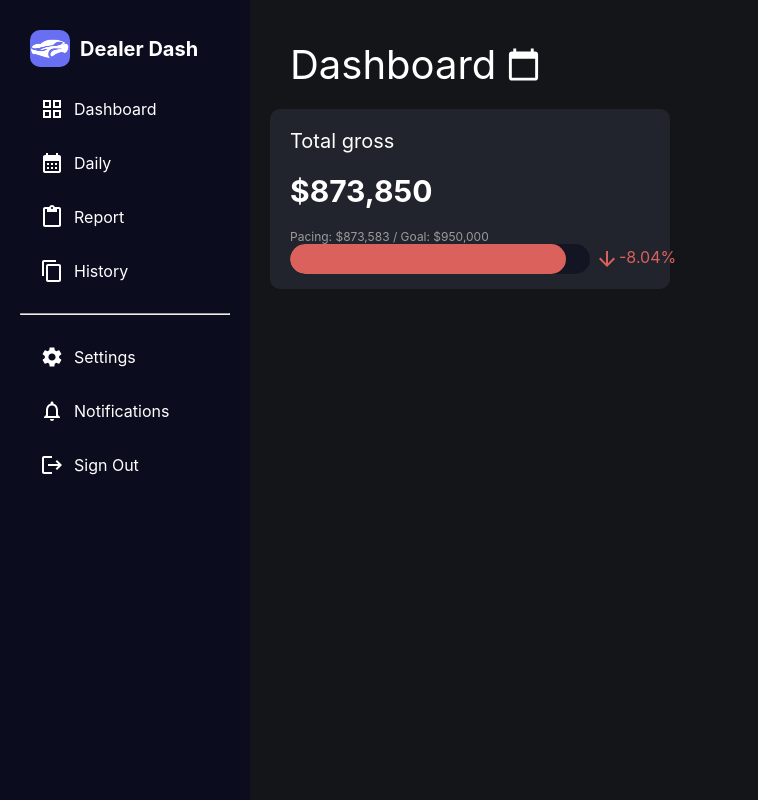
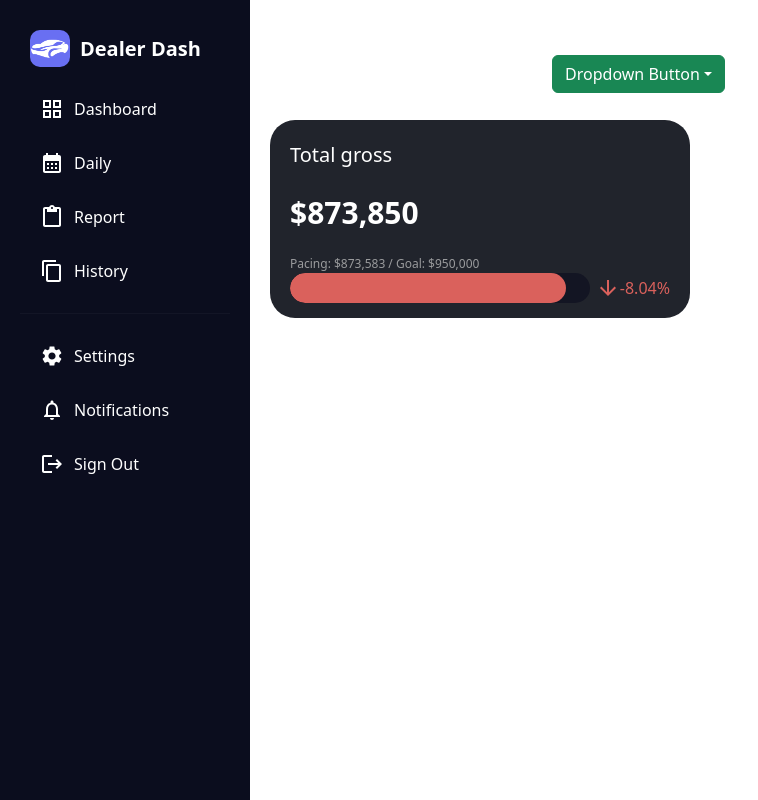
Before and after one commit to natelampros/dealerdash, a React (Create React App) app in the folder mvp/: page / in a window 1280 px wide. Shown: the whole page, without its empty margins (0-758 px from the left). Built offline with nearby package versions, Linux system fonts and the light colour scheme.

Commit message:
feat: added bootstrap but css from bootstrap WIP

```diff
--- a/mvp/package.json
+++ b/mvp/package.json
@@ -12,9 +12,12 @@
     "@testing-library/jest-dom": "^5.17.0",
     "@testing-library/react": "^13.4.0",
     "@testing-library/user-event": "^13.5.0",
+    "bootstrap": "^5.3.2",
     "react": "^18.2.0",
+    "react-bootstrap": "^2.10.1",
     "react-dom": "^18.2.0",
     "react-scripts": "5.0.1",
+    "sass": "^1.71.0",
     "styled-components": "^6.1.8",
     "web-vitals": "^2.1.4"
   },
--- a/mvp/src/App.js
+++ b/mvp/src/App.js
@@ -1,6 +1,7 @@
 import React from 'react';
 import './App.css';
 import Sidebar from "./components/Sidebar";
+import "./../node_modules/bootstrap/dist/css/bootstrap.min.css";
 import DashBoardView from "./views/DashboardView";
 // import GoogleFormComponent from './GoogleFormComponent';
 
--- /dev/null
+++ b/mvp/src/components/DropDownButton.jsx
@@ -0,0 +1,17 @@
+import Dropdown from 'react-bootstrap/Dropdown';
+
+export function BasicExample() {
+  return (
+    <Dropdown>
+      <Dropdown.Toggle variant="success" id="dropdown-basic">
+        Dropdown Button
+      </Dropdown.Toggle>
+
+      <Dropdown.Menu>
+        <Dropdown.Item href="#/action-1">Action</Dropdown.Item>
+        <Dropdown.Item href="#/action-2">Another action</Dropdown.Item>
+        <Dropdown.Item href="#/action-3">Something else</Dropdown.Item>
+      </Dropdown.Menu>
+    </Dropdown>
+  );
+}
--- a/mvp/src/components/css/Progressbar.css
+++ b/mvp/src/components/css/Progressbar.css
@@ -32,7 +32,7 @@
   flex-direction: row;
   justify-content: center;
   color: #DA615C;
-  margin: 0 0 0 5px;
+  margin: 0 0 0 0px;
 }
 
 .progressDiff {
--- a/mvp/src/views/DashboardView.jsx
+++ b/mvp/src/views/DashboardView.jsx
@@ -2,13 +2,15 @@ import styled from "styled-components";
 import CalendarTodayIcon from '@mui/icons-material/CalendarToday';
 import { Progressbar } from "../components/Progressbar";
 import { useState } from "react";
+import { BasicExample } from "../components/DropdownButton";
 
 import './styles.css';
 
 const DashboardHeader = styled.div`
   color: white;
   display: flex;
-  justify-content: flex-start;
+  justify-content: space-between;
+  align-items: center;
   padding: 20px 0 20px 20px;
   font-size: 40px;
   align-items: center;
@@ -29,11 +31,11 @@ const DashboardTotalGrossBoard = styled.div`
   background-color: #21242C;
   color: white;
   padding: all 20px;
-  border-radius: 10px;
+  border-radius: 25px;
   display: flex;
   flex-direction: row;
   flex-wrap: wrap;
-  max-width: 400px;
+  max-width: 420px;
   min-height: 175px;
   justify-content: flex-start;
   align-items: center;
@@ -92,6 +94,7 @@ const DashBoardView = () => {
           <DashboardHeader>
             Dashboard
             <CalendarTodayIcon fontSize="large" color="gray"/>
+            <BasicExample />
           </DashboardHeader>
           <DashboardTotalGrossBoard>
             <p className="boardTitle">Total gross</p>
```
Also changed, not shown: 2 other files (tests, documents, lock files or other folders).
